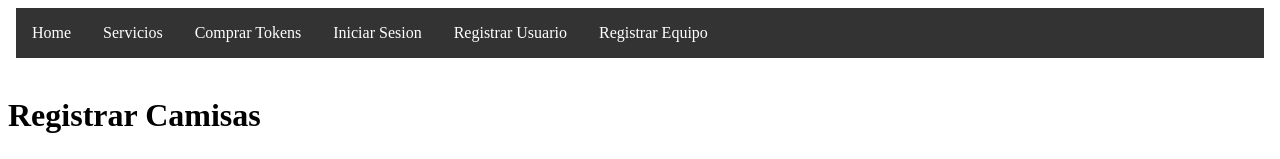
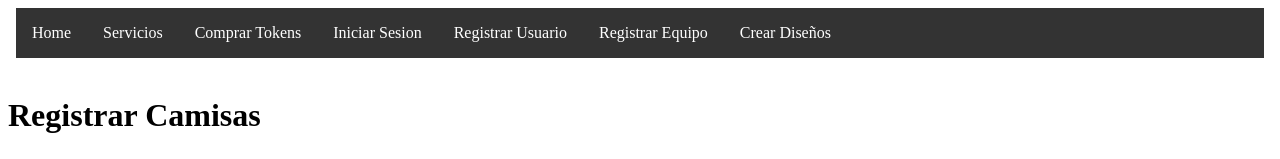
Before and after one commit to joeruiz1/ProyectoBlockchain, an Angular app: page /crear-camisas in a window 1280 px wide. Shown: the top 159 px of the page. Built offline with nearby package versions, Linux system fonts and the light colour scheme.

Commit message:
3 files modified

```diff
--- a/src/app/app.component.html
+++ b/src/app/app.component.html
@@ -25,10 +25,11 @@ li a {
 li a:hover {
   background-color: #111111;
 }
+
+
 </style>
 </head>
 <body>
-
 
 <ul>
  <li><a routerLink="proyecto">Home</a></li>
@@ -37,6 +38,10 @@ li a:hover {
   <li><a routerLink="ingreso">Iniciar Sesion</a></li>
   <li><a routerLink="proyecto-registro">Registrar Usuario</a></li>
   <li><a routerLink="registrar-equipo">Registrar Equipo</a></li>
+  <li><a routerLink="crear-camisas">Crear Diseños</a></li>
+
+
+
 </ul><br>
 
 
--- a/src/app/crear-camisas/crear-camisas.component.ts
+++ b/src/app/crear-camisas/crear-camisas.component.ts
@@ -1,5 +1,5 @@
 import { Component, OnInit } from '@angular/core';
-
+import {ActivatedRoute} from '@angular/router';
 @Component({
   selector: 'app-crear-camisas',
   templateUrl: './crear-camisas.component.html',
@@ -7,7 +7,11 @@ import { Component, OnInit } from '@angular/core';
 })
 export class CrearCamisasComponent implements OnInit {
 
-  constructor() { }
+ public id: string;
+  constructor(private route: ActivatedRoute) {
+  route.params.subscribe(
+    params=>{this.id=params['id']})
+  }
 
   ngOnInit() {
   }
```
Also changed, not shown: src/proyecto-servicios/proyecto-servicios.component.html (+1 -1 lines).
